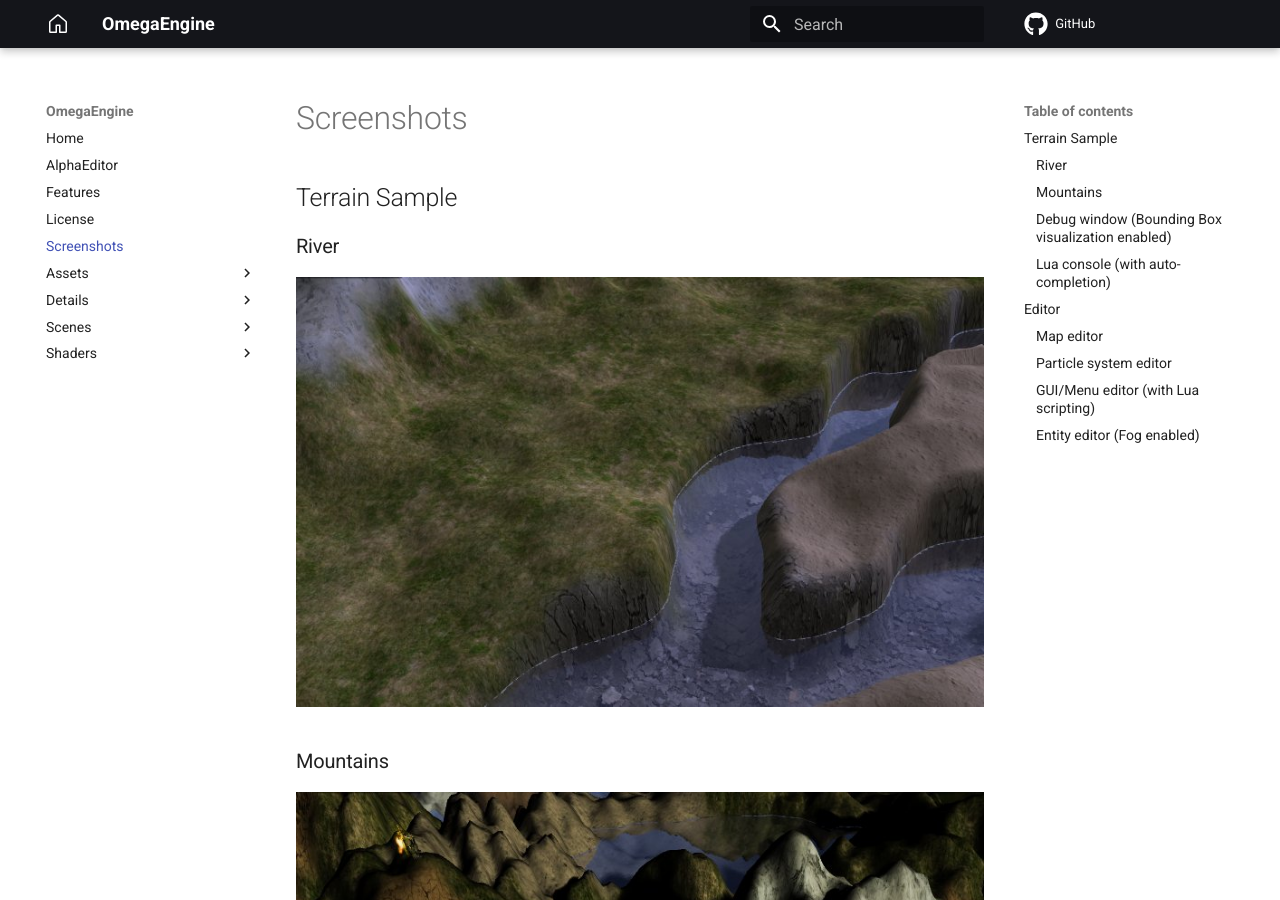
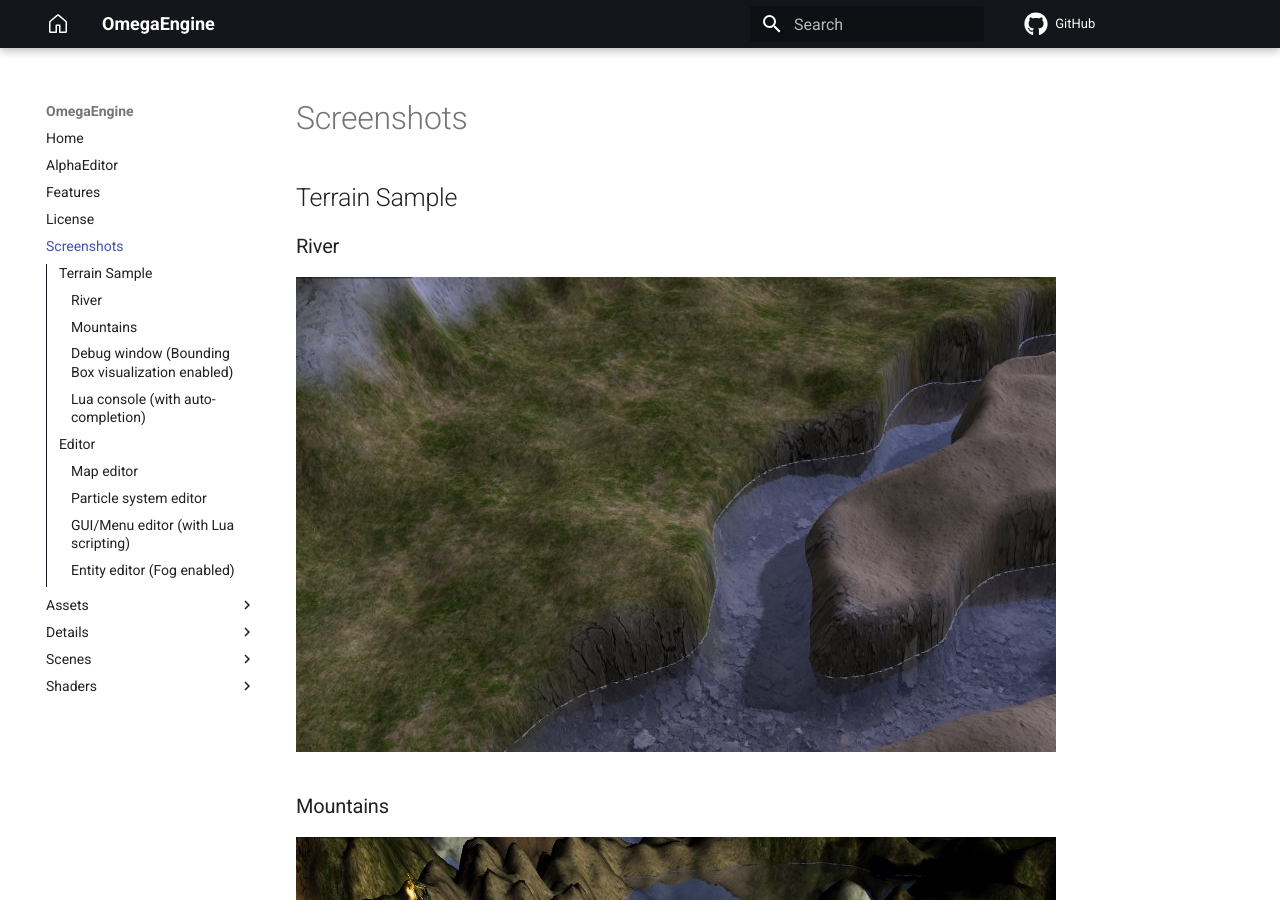
Before and after one commit to omegaengine/docs, an MkDocs documentation site: the page built from docs/screenshots.md, in a window 1280 px wide and 900 px high. Built offline with MkDocs 1.6.1 and Material for MkDocs 9.7.7, drawn with Linux system fonts in a browser that asks for light colours; comment, search, counter and statistics services are not loaded; some of the changed lines change nothing that is shown.

Commit message:
Tweaked mkdocs config

```diff
--- a/mkdocs.yml
+++ b/mkdocs.yml
@@ -10,6 +10,8 @@ theme:
   icon:
     logo: octicons/home-24
     repo: fontawesome/brands/github
+  features:
+    - toc.integrate
 
 markdown_extensions:
   - meta
@@ -27,8 +29,3 @@ markdown_extensions:
 
 plugins:
   - search
-  - awesome-pages
-  # - redirects:
-  #    redirect_maps:
-  #      old/file.md: new/file.md
-  #      some_file.md: http://example.com
--- a/requirements.txt
+++ b/requirements.txt
@@ -1,3 +1 @@
 mkdocs-material
-mkdocs-awesome-pages-plugin
-mkdocs-redirects
```
